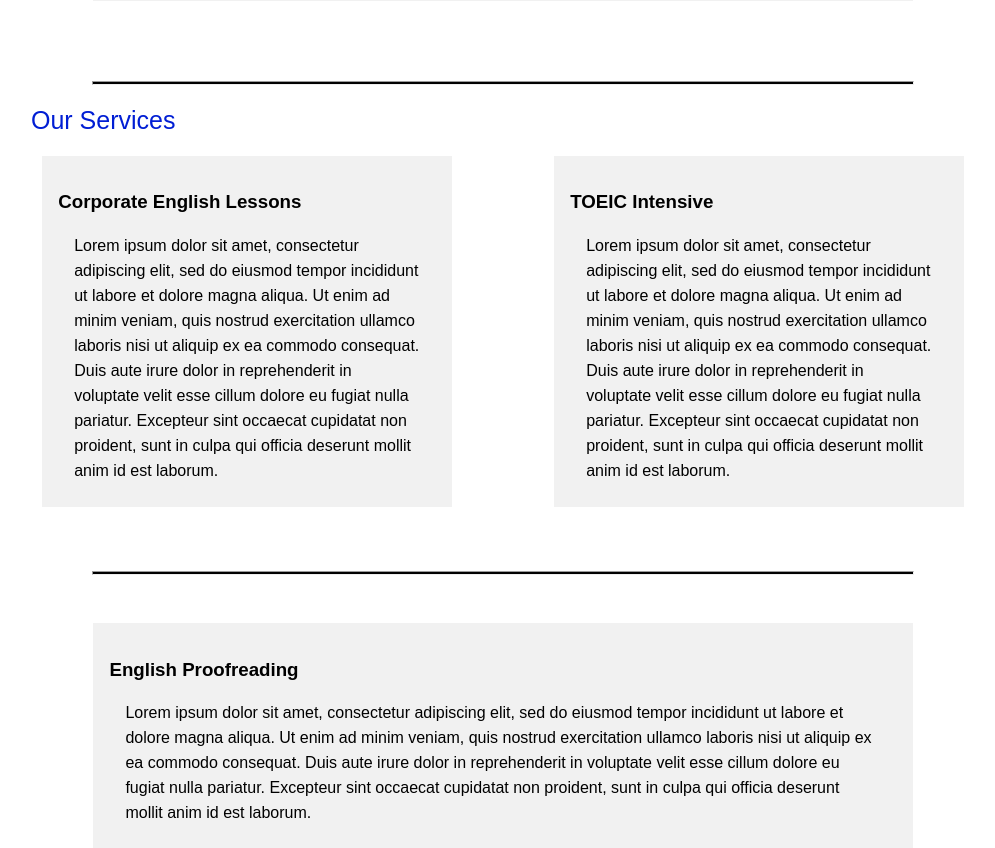
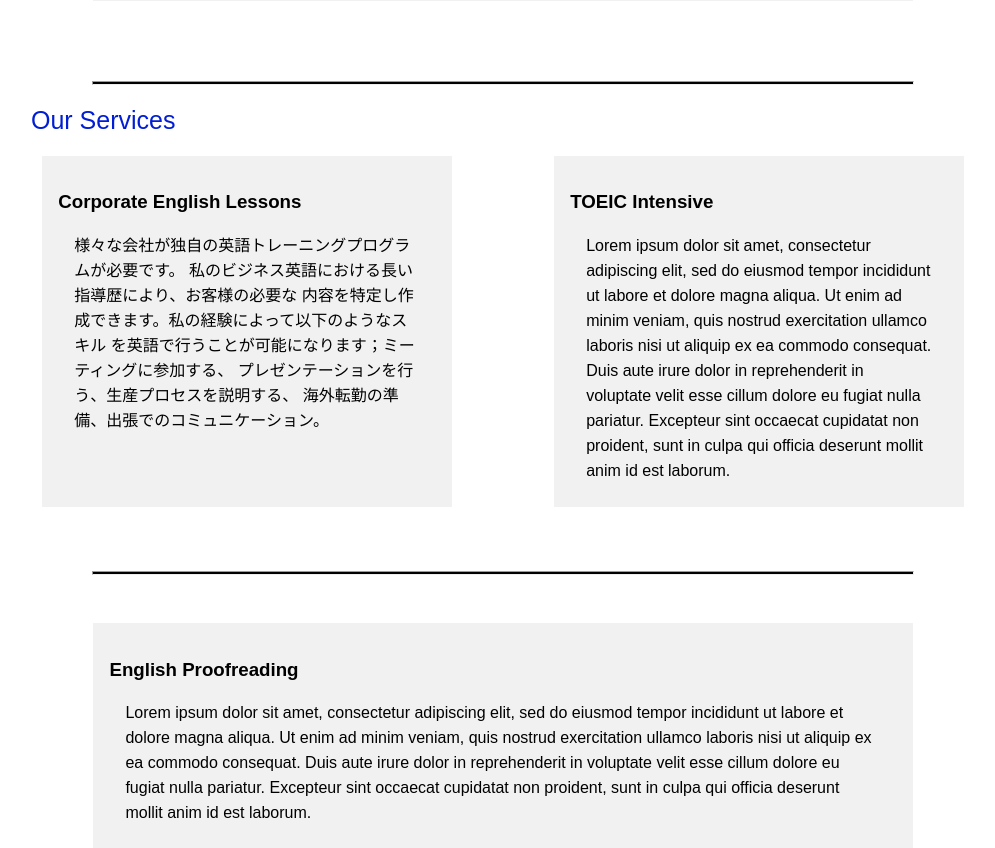
Before and after one commit to seankozen/lowrey-global-consulting, a PHP site: page /index.jp.html in a window 1280 px wide. Shown: the part 1045-1893 px from the top of the page, without its empty margins (137-1132 px from the left). Run offline with PHP 8.4, Linux system fonts and the light colour scheme; some web fonts are replaced.

Commit message:
Japanese edit and content edits

```diff
--- a/dist/index.77a9bc14.css
+++ b/dist/index.77a9bc14.css
@@ -353,6 +353,10 @@ input:focus, textarea:focus {
   font-size: .8rem;
 }
 
+#submit_button, input, textarea, select {
+  cursor: pointer;
+}
+
 hr {
   color: #000;
   background-color: #000;
--- a/dist/index.html
+++ b/dist/index.html
@@ -8,7 +8,7 @@
     <link rel="stylesheet" type="text/css" href="/index.77a9bc14.css">
     <link href="https://db.onlinewebfonts.com/c/a69892ab23b2d71152316a1ec8c2482a?family=Aileron+SemiBold" rel="stylesheet">
     <link href="https://fonts.googleapis.com/css2?family=Manrope&family=Poppins:ital,wght@0,100;0,200;0,300;0,400;0,500;0,600;0,700;0,800;0,900;1,100;1,200;1,300;1,400;1,500;1,600;1,700;1,800;1,900&display=swap" rel="stylesheet">
-    <title>Lowrey Global Consulting</title>
+    <title>Lowrey Global Consultants</title>
     <link rel="icon" type="image/png" href="/favicon-32x32.b71481b0.png" sizes="32x32">
   </head>
   <body>
--- a/index.html
+++ b/index.html
@@ -14,7 +14,7 @@
       href="https://fonts.googleapis.com/css2?family=Manrope&family=Poppins:ital,wght@0,100;0,200;0,300;0,400;0,500;0,600;0,700;0,800;0,900;1,100;1,200;1,300;1,400;1,500;1,600;1,700;1,800;1,900&display=swap"
       rel="stylesheet"
     />
-    <title>Lowrey Global Consulting</title>
+    <title>Lowrey Global Consultants</title>
     <link
       rel="icon"
       type="image/png"
--- a/index.jp.html
+++ b/index.jp.html
@@ -14,7 +14,7 @@
       href="https://fonts.googleapis.com/css2?family=Manrope&family=Poppins:ital,wght@0,100;0,200;0,300;0,400;0,500;0,600;0,700;0,800;0,900;1,100;1,200;1,300;1,400;1,500;1,600;1,700;1,800;1,900&display=swap"
       rel="stylesheet"
     />
-    <title>Lowrey Global Consulting</title>
+    <title>Lowrey Global Consultants</title>
     <link
       rel="icon"
       type="image/png"
@@ -116,13 +116,12 @@
           <div class="section-card japanese">
             <h3>Corporate English Lessons</h3>
             <p>
-              Lorem ipsum dolor sit amet, consectetur adipiscing elit, sed do
-              eiusmod tempor incididunt ut labore et dolore magna aliqua. Ut
-              enim ad minim veniam, quis nostrud exercitation ullamco laboris
-              nisi ut aliquip ex ea commodo consequat. Duis aute irure dolor in
-              reprehenderit in voluptate velit esse cillum dolore eu fugiat
-              nulla pariatur. Excepteur sint occaecat cupidatat non proident,
-              sunt in culpa qui officia deserunt mollit anim id est laborum.
+              様々な会社が独自の英語トレーニングプログラムが必要です。
+              私のビジネス英語における長い指導歴により、お客様の必要な
+              内容を特定し作成できます。私の経験によって以下のようなスキル
+              を英語で行うことが可能になります；ミーティングに参加する、
+              プレゼンテーションを行う、生産プロセスを説明する、
+              海外転勤の準備、出張でのコミュニケーション。
             </p>
           </div>
           <div class="section-card japanese">
--- a/src/css/styles.css
+++ b/src/css/styles.css
@@ -416,6 +416,13 @@ textarea:focus {
   color: var(--invalid-color);
 }
 
+#submit_button,
+input,
+textarea,
+select {
+  cursor: pointer;
+}
+
 /* ============================================= */
 /**             Styling components              **/
 /* ============================================= */
```
Also changed, not shown: dist/index.jp.html (+7 -8 lines), 1 other file.
